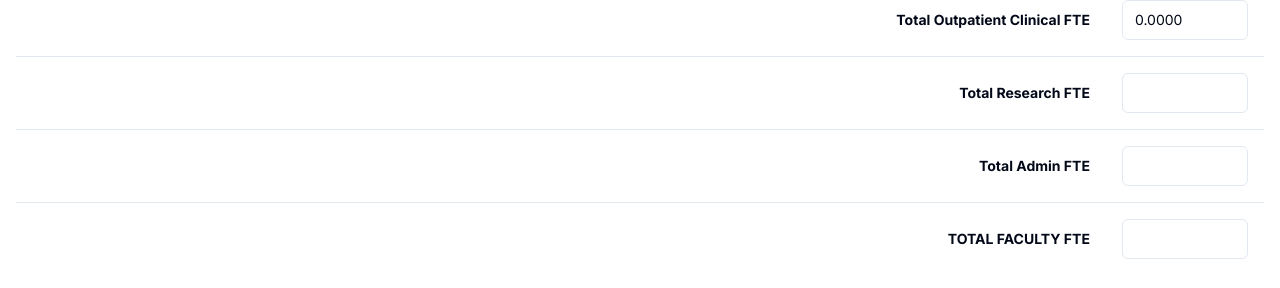
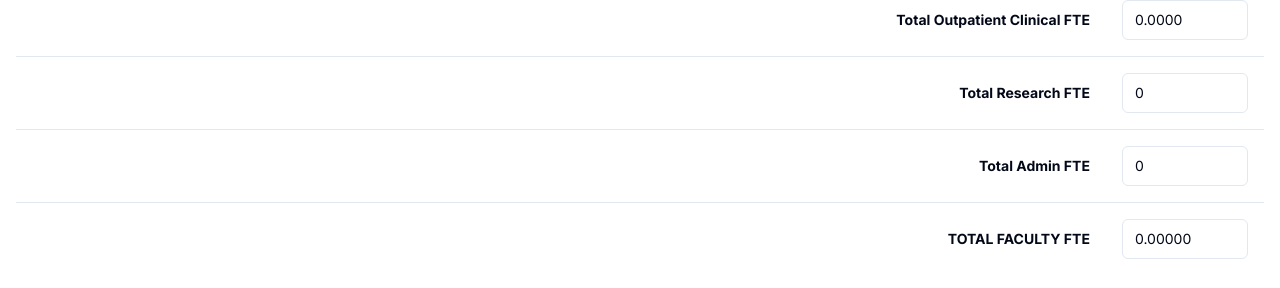
Before and after one commit to edeliscoding/clinicalfteworksheet, a Next.js app: page / in a window 1280 px wide. Shown: the part 1265-1553 px from the top of the page. Built offline with nearby package versions, Linux system fonts and the light colour scheme.

Commit message:
added total faculty fte without validation

```diff
--- a/src/components/Table.jsx
+++ b/src/components/Table.jsx
@@ -29,6 +29,11 @@ const ClinicalWorkTable = () => {
   const [totalBillableCFTE, setTotalBillableCFTE] = useState(0);
   const [totalNonBillableCFTE, setTotalNonBillableCFTE] = useState(0);
   const [totalOutpatientCFTE, setTotalOutpatientCFTE] = useState(0);
+  const [totalResearchFTE, setTotalResearchFTE] = useState(0);
+  const [totalAdminFTE, setTotalAdminFTE] = useState(0);
+
+  const [totalFacultyFTE, setTotalFacultyFTE] = useState(0);
+
   const handleMultiplierChange = (id, value) => {
     setBillableItems((prevItems) =>
       prevItems.map((item) =>
@@ -49,6 +54,14 @@ const ClinicalWorkTable = () => {
     );
   };
 
+  const handleResearchFTEChange = (value) => {
+    setTotalResearchFTE(value);
+  };
+
+  const handleAdminFTEChange = (value) => {
+    setTotalAdminFTE(value);
+  };
+
   useEffect(() => {
     const newTotalbillable = billableItems.reduce(
       (sum, item) => sum + item.total,
@@ -58,6 +71,7 @@ const ClinicalWorkTable = () => {
       (sum, item) => sum + item.total,
       0
     );
+    // const newTotal2 = billableItems + nonBillableItems;
     const newTotal = newTotalbillable + newTotalNonbillable;
     setTotalOutpatientCFTE(newTotal);
   }, [billableItems, nonBillableItems]);
@@ -74,6 +88,10 @@ const ClinicalWorkTable = () => {
     );
     setTotalNonBillableCFTE(newTotal);
   }, [nonBillableItems]);
+
+  useEffect(() => {
+    setTotalFacultyFTE(totalAdminFTE + totalResearchFTE + totalOutpatientCFTE);
+  }, [totalAdminFTE, totalResearchFTE, totalOutpatientCFTE]);
 
   return (
     <div className="w-full max-w-7xl container p-4">
@@ -120,10 +138,11 @@ const ClinicalWorkTable = () => {
               {/* <Input type="number" /> */}
               <Input
                 type="number"
+                min="0"
                 value={billableItems[0].multiplier}
-                onChange={(e) =>
-                  handleMultiplierChange("outpatient", Number(e.target.value))
-                }
+                onChange={(e) => {
+                  handleMultiplierChange("outpatient", Number(e.target.value));
+                }}
               />
             </TableCell>
             {/* <TableCell>0.0022</TableCell>
@@ -156,6 +175,7 @@ const ClinicalWorkTable = () => {
               {/* <Input type="number" /> */}
               <Input
                 type="number"
+                min="0"
                 value={billableItems[1].multiplier}
                 onChange={(e) =>
                   handleMultiplierChange("synchronous", Number(e.target.value))
@@ -191,6 +211,7 @@ const ClinicalWorkTable = () => {
               {/* <Input type="number" /> */}
               <Input
                 type="number"
+                min="0"
                 value={billableItems[2].multiplier}
                 onChange={(e) =>
                   handleMultiplierChange("asynchronous", Number(e.target.value))
@@ -216,6 +237,7 @@ const ClinicalWorkTable = () => {
               {/* <Input type="number" /> */}
               <Input
                 type="number"
+                min="0"
                 value={billableItems[3].multiplier}
                 onChange={(e) =>
                   handleMultiplierChange("eConsult", Number(e.target.value))
@@ -235,6 +257,7 @@ const ClinicalWorkTable = () => {
               {/* <Input type="number" /> */}
               <Input
                 type="number"
+                min="0"
                 value={totalBillableCFTE.toFixed(4)}
                 readOnly
               />
@@ -263,6 +286,7 @@ const ClinicalWorkTable = () => {
               {/* <Input type="number" /> */}
               <Input
                 type="number"
+                min="0"
                 value={nonBillableItems[0].multiplier}
                 onChange={(e) =>
                   handleMultiplierChangeoNonBillable(
@@ -292,6 +316,7 @@ const ClinicalWorkTable = () => {
               {/* <Input type="number" /> */}
               <Input
                 type="number"
+                min="0"
                 value={nonBillableItems[1].multiplier}
                 onChange={(e) =>
                   handleMultiplierChangeoNonBillable(
@@ -318,6 +343,7 @@ const ClinicalWorkTable = () => {
               {/* <Input type="number" /> */}
               <Input
                 type="number"
+                min="0"
                 value={nonBillableItems[2].multiplier}
                 onChange={(e) =>
                   handleMultiplierChangeoNonBillable(
@@ -342,6 +368,7 @@ const ClinicalWorkTable = () => {
               {/* <Input type="number" /> */}
               <Input
                 type="number"
+                min="0"
                 value={nonBillableItems[3].multiplier}
                 onChange={(e) =>
                   handleMultiplierChangeoNonBillable(
@@ -369,6 +396,7 @@ const ClinicalWorkTable = () => {
               /> */}
               <Input
                 type="number"
+                min="0"
                 value={totalNonBillableCFTE.toFixed(4)}
                 readOnly
               />
@@ -382,6 +410,7 @@ const ClinicalWorkTable = () => {
               {/* <Input type="number" /> */}
               <Input
                 type="number"
+                min="0"
                 value={totalOutpatientCFTE.toFixed(4)}
                 readOnly
               />
@@ -392,7 +421,15 @@ const ClinicalWorkTable = () => {
               Total Research FTE
             </TableCell>
             <TableCell>
-              <Input type="number" />
+              {/* <Input type="number" /> */}
+              <Input
+                type="number"
+                min="0"
+                value={totalResearchFTE}
+                onChange={(e) => {
+                  handleResearchFTEChange(Number(e.target.value));
+                }}
+              />
             </TableCell>
           </TableRow>
           <TableRow>
@@ -400,7 +437,15 @@ const ClinicalWorkTable = () => {
               Total Admin FTE
             </TableCell>
             <TableCell>
-              <Input type="number" />
+              {/* <Input type="number" /> */}
+              <Input
+                type="number"
+                min="0"
+                value={totalAdminFTE}
+                onChange={(e) => {
+                  handleAdminFTEChange(Number(e.target.value));
+                }}
+              />
             </TableCell>
           </TableRow>
           <TableRow>
@@ -408,7 +453,14 @@ const ClinicalWorkTable = () => {
               TOTAL FACULTY FTE
             </TableCell>
             <TableCell>
-              <Input type="number" />
+              {/* <Input type="number" /> */}
+              {/* totalFacultyFTE */}
+              <Input
+                type="number"
+                min="0"
+                value={totalFacultyFTE.toFixed(5)}
+                readOnly
+              />
             </TableCell>
           </TableRow>
         </TableBody>
```
